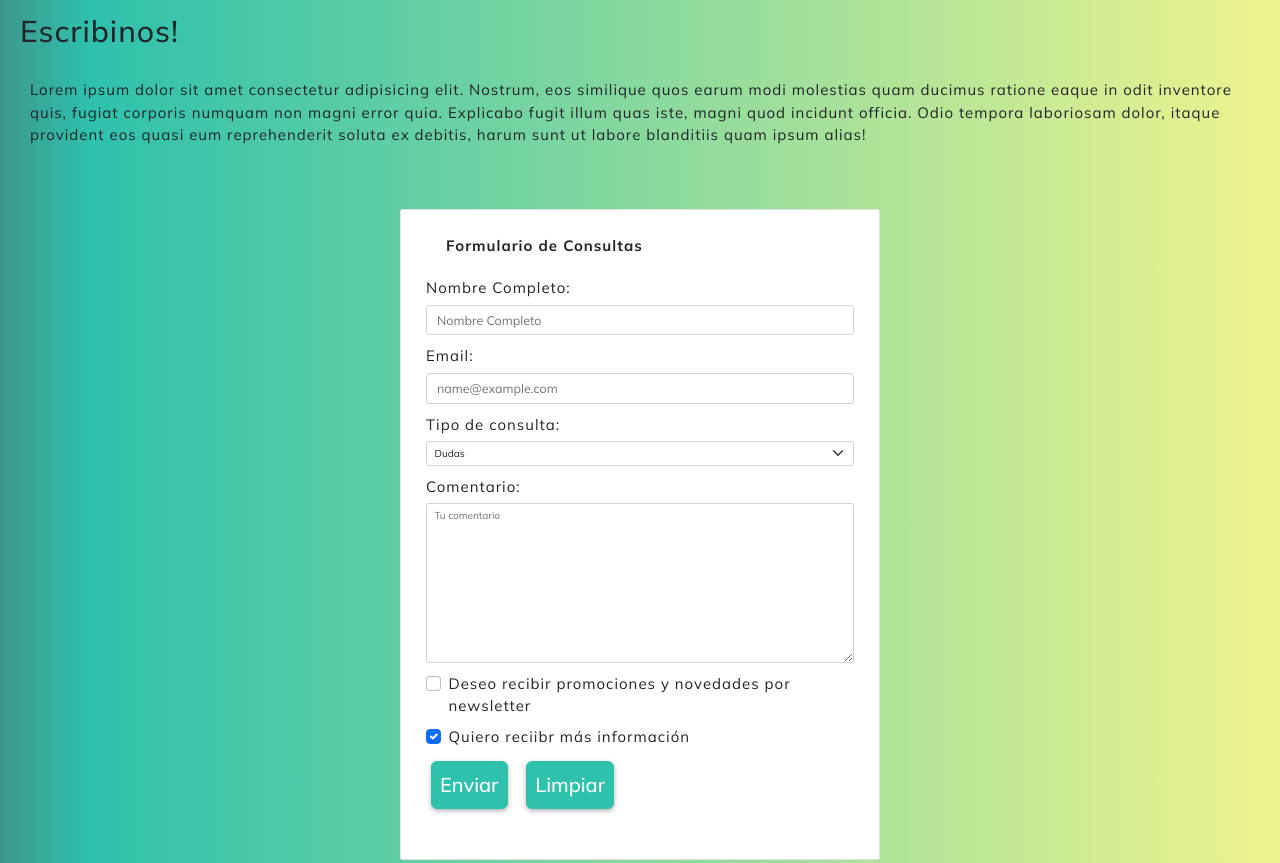
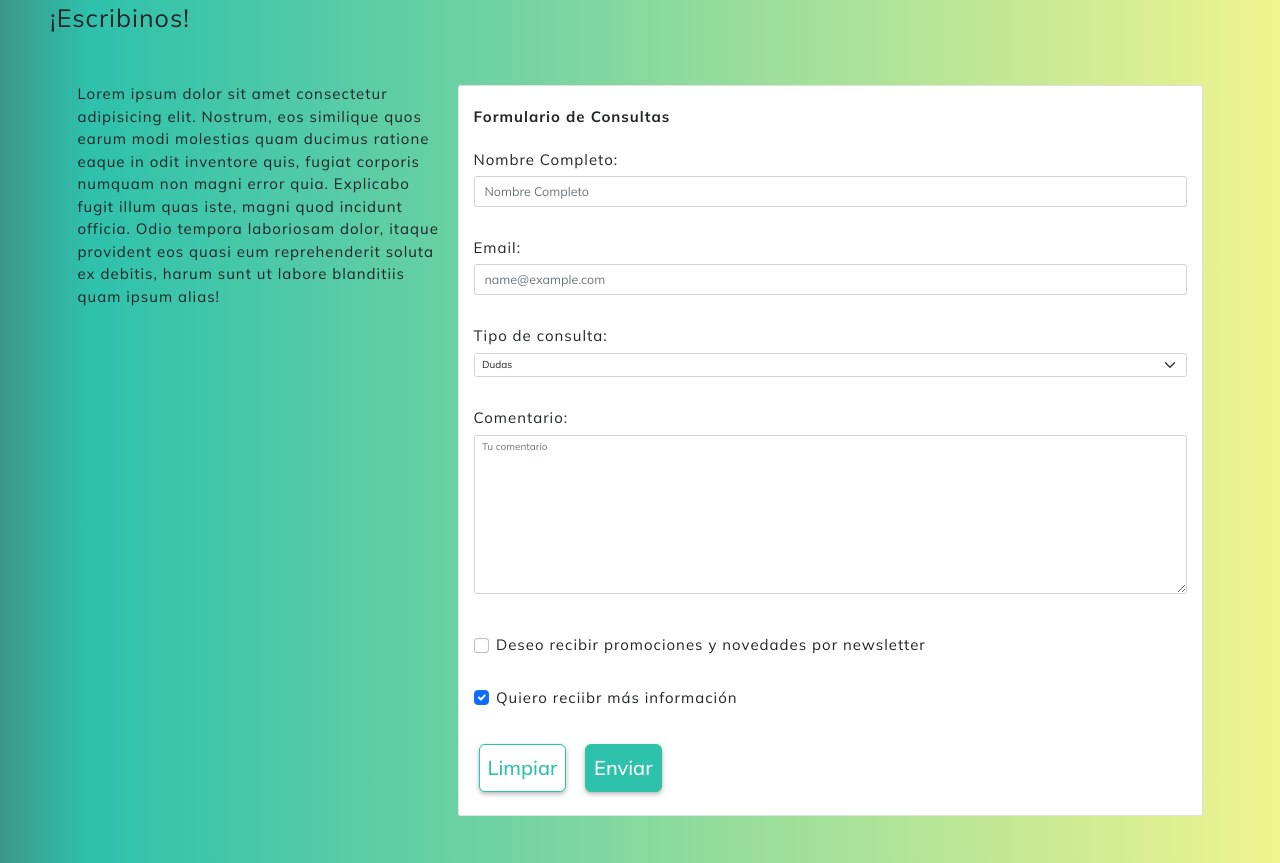
Before and after one commit to cecisarmiento/app_profesores, a plain HTML site: page pages/nosotros.html in a window 1280 px wide. Shown: the part 747-1610 px from the top of the page. Drawn offline with nearby package versions, Linux system fonts and the light colour scheme.

Commit message:
improve responsive

```diff
--- a/estilo1.css
+++ b/estilo1.css
@@ -700,7 +700,6 @@ font-size: 2rem;
 	font-family: Mulish, sans-serif;
 	margin-top: 20px;
 	margin-bottom: 20px;
-	margin-left: 20px;
 }
 /* NOSOTROS SECCION */
 .main__nosotros{
@@ -734,11 +733,12 @@ font-size: 2rem;
 	display: flex;
 	flex-direction: column;
 	justify-content: flex-start;
+	align-items: flex-start;
 
 	position: relative;
 	width: 100%;
     margin: 0 auto;
-	padding: 2rem 1rem;
+	padding: 1rem;
 
 }
 .nosotros__div {
@@ -751,8 +751,11 @@ font-size: 2rem;
 	justify-content:space-between ;
 
 }
-
-.nosotros__div h2{
+.nosotros__div__titulos{
+	position: relative;
+	padding-left: 3rem;
+}
+.nosotros__div h1{
 	font-size:300%;
 }
 .nosotros__div p{
@@ -775,18 +778,18 @@ font-size: 2rem;
 	margin-top: 32px;
 
 }
-.nosotros__div__form {
+.nosotros__div--form {
 	margin-bottom: 32px;
 	margin-top: 32px;
-	height: 200%;
 	/* position: absolute;
 	top:50%;
 	left: 30%; */
-	width: 60vh;
-	height: 150%;
+	width: 100%;
+	height: 90%;
 
 }
-.nosotros__div__form--labels {
+
+.nosotros__div--form--labels {
 	margin-bottom: 8px;
 	margin-top: 8px;
 	font-size:150%;
@@ -794,15 +797,13 @@ font-size: 2rem;
 
 }
 #fieldsetNosotros{
-	margin-bottom: 20px;
+	/* margin-bottom: 20px; */
 	margin-left: 20 px;
-	padding-left: 20px;
-	padding-bottom: 20px;
-	padding-right: 20px;
+	padding: 1rem;
 	border-radius:  6px;
 	border-color: #D2E603;
-	/* width: 150%;
-    height: 150%; */
+	width: 100%;
+    height: 100%;
 
 }
 .div__video{
@@ -843,7 +844,7 @@ font-size: 2rem;
 
     .card {
 
-
+		align-items: stretch;
 		margin-bottom: 1rem;
 
 
@@ -870,6 +871,15 @@ font-size: 2rem;
 		flex-direction: column;
 	}
 	.sectionSecond--clases{
+		flex-direction: column;
+	}
+	.sectionSecond {
+		flex-direction: column;
+	}
+	.div__video{
+		width: 100%;
+	}
+	.NosotrosForm{
 		flex-direction: column;
 	}
 
--- a/pages/nosotros.html
+++ b/pages/nosotros.html
@@ -1,5 +1,5 @@
 <!DOCTYPE html>
-<html lang="en">
+<html lang="es">
 <head>
     <meta charset="UTF-8">
     <meta http-equiv="X-UA-Compatible" content="IE=edge">
@@ -17,7 +17,9 @@
     <header class="header">
         <div class="header__contenedor">
             <div class="logo">
-                <a href="../index.html"><img class="logoLink" src="../images/logo.svg" alt="logo sitio"></a>
+                <a class="logoLink ml-2" href="../index.html">
+                    <img class="img-fluid" src="../images/logo.svg" alt="logo sitio">
+                </a>
             </div>
             <nav class="navbar">
                 <a class="btn-open-sidebar" href="#sidebar"><i class="fas fa-bars"></i></a>
@@ -26,10 +28,10 @@
                         <a class="nav__enlace" href="../index.html">Inicio</a>
                     </li>
                     <li class="nav__item">
-                        <a  class="nav__enlace" href="clase.html">Tus clases</a>
+                        <a  class="nav__enlace" href="clase.html">Mis clases</a>
                     </li>
                     <li class="nav__item">
-                        <a  class="nav__enlace " href="finanzas.html">Tus finanzas</a>
+                        <a  class="nav__enlace " href="finanzas.html">Mi finanza</a>
                     </li>
                     <li class="nav__item">
                         <a class="nav__enlace nav__enlace--activo" href="nosotros.html">Quiénes somos</a></li>
@@ -47,11 +49,11 @@
             </nav>
         </div>
     </header>
-    <main class="main__nosotros ml-3 ml-3">
+    <main class="main__nosotros">
         <section class="principalNosotros mt-5">
             <div class="nosotros__div">
                 <div class="nosotros__div__titulos">
-                    <h2>Te contamos sobre nosotros</h2>
+                    <h1>Te contamos sobre nosotros</h1>
                     <p>Lorem ipsum dolor sit amet consectetur adipisicing elit. Nostrum, eos similique quos earum modi molestias quam ducimus ratione eaque in odit inventore quis, fugiat corporis numquam non magni error quia.
                     Explicabo fugit illum quas iste, magni quod incidunt officia. Odio tempora laboriosam dolor, itaque provident eos quasi eum reprehenderit soluta ex debitis, harum sunt ut labore blanditiis quam ipsum alias!</p>
                 </div>
@@ -62,25 +64,29 @@
             </div>
         </section>
         <section class="NosotrosForm">
-            <div class="nosotros__div">
-                <div class="nosotros__div__titulos">
-                    <h2>Escribinos!</h2>
-                    <p>Lorem ipsum dolor sit amet consectetur adipisicing elit. Nostrum, eos similique quos earum modi molestias quam ducimus ratione eaque in odit inventore quis, fugiat corporis numquam non magni error quia.
+            <div class="nosotros__div__titulos pl-5">
+                <h2 class="h2__default pl-5 fs-1">¡Escribinos!</h2>
+            </div>
+            <div class="container">
+                <div class="row">
+                    <div class="col12 col-md-4">
+                        <p class="mt-5 fs-4">Lorem ipsum dolor sit amet consectetur adipisicing elit. Nostrum, eos similique quos earum modi molestias quam ducimus ratione eaque in odit inventore quis, fugiat corporis numquam non magni error quia.
                         Explicabo fugit illum quas iste, magni quod incidunt officia. Odio tempora laboriosam dolor, itaque provident eos quasi eum reprehenderit soluta ex debitis, harum sunt ut labore blanditiis quam ipsum alias!
                         </p>
                     </div>
-                <form class="card p-2 nosotros__div__form" action="ruta o archivo" method="" enctype="">
+                    <div class="col12 col-md-8">
+                        <form class="card p-2 nosotros__div--form" action="ruta o archivo" method="" enctype="">
                             <fieldset id="fieldsetNosotros">
-                        <legend>Formulario de Consultas</legend>
-                        <div class="col-12 nosotros__div__form--labels  mb-3">
+                                <legend class="fw-bold py-2">Formulario de Consultas</legend>
+                                <div class="col-12 nosotros__div--form--labels py-3  mb-3">
                                     <label for="fullname"  class="form-label">Nombre Completo:</label>
                                     <input class="form-control form-control-lg" type="text" id="fullname" name="fullname" placeholder="Nombre Completo">
                                 </div>
-                        <div class="col-12 nosotros__div__form--labels  mb-3">
+                                <div class="col-12 nosotros__div--form--labels py-3  mb-3">
                                     <label for="email" class="form-label">Email:</label>
                                     <input class="form-control form-control-lg" type="email"  placeholder="name@example.com">
                                 </div>
-                        <div class="col-12 nosotros__div__form--labels  mb-3">
+                                <div class="col-12 nosotros__div--form--labels py-3  mb-3">
                                     <label for="consulta" class="form-label">Tipo de consulta:</label>
                                     <select class="form-select" name="talle" id="talle">
                                         <option value="duda">Dudas</option>
@@ -88,31 +94,32 @@
                                         <option value="mejora">Sugerir mejoras</option>
                                     </select>
                                 </div>
-                        <div class="col-12 nosotros__div__form--labels  mb-3">
+                                <div class="col-12 nosotros__div--form--labels py-3  mb-3">
                                     <label for="comentario" class="form-label">Comentario:</label>
-                            <textarea class="form-control" name="" id=""  rows="10" placeholder="Tu comentario"></textarea>
+                                    <textarea class="form-control mb-3" name="" id=""  rows="10" placeholder="Tu comentario"></textarea>
                                 </div>
-                        <div class="col-12 form-check nosotros__div__form--labels">
+                                <div class="col-12 form-check nosotros__div--form--labels py-3  mb-3">
                                     <input class="form-check-input" type="checkbox" value="" id="flexCheckDefault">
                                     <label class="form-check-label" for="flexCheckDefault">
                                     Deseo recibir promociones y novedades por newsletter
                                     </label>
                                 </div>
-                          <div class="col-12 form-check nosotros__div__form--labels">
+                                <div class="col-12 form-check nosotros__div--form--labels py-3 mb-3">
                                     <input class="form-check-input" type="checkbox" value="" id="flexCheckChecked" checked>
                                     <label class="form-check-label" for="flexCheckChecked">
                                     Quiero reciibr más información
                                     </label>
                                 </div>
-
-                        <div>
+                                <div class="py-3 mb-3">
                                     <!-- <input type="submit" value="Enviar"> -->
                                     <!-- <input type="reset" value="Limpiar"> -->
+                                    <button type="reset"class="btn btn--secondary">Limpiar</button>
                                     <button type="submit" class="btn btn-primary">Enviar</button>
-                            <button type="reset"class="btn btn-outline-secondary">Limpiar</button>
                                 </div>
                             </fieldset>
                         </form>
+                    </div>
+                </div>
             </div>
         </section>
     </main>
```
Also changed, not shown: index.html (+3 -3 lines), pages/aranceles.html (+4 -4 lines), pages/clase.html (+3 -17 lines), pages/finanzas.html (+4 -4 lines), images/new_logo.svg (added). Lines whose indentation alone changed are shown as unchanged.
